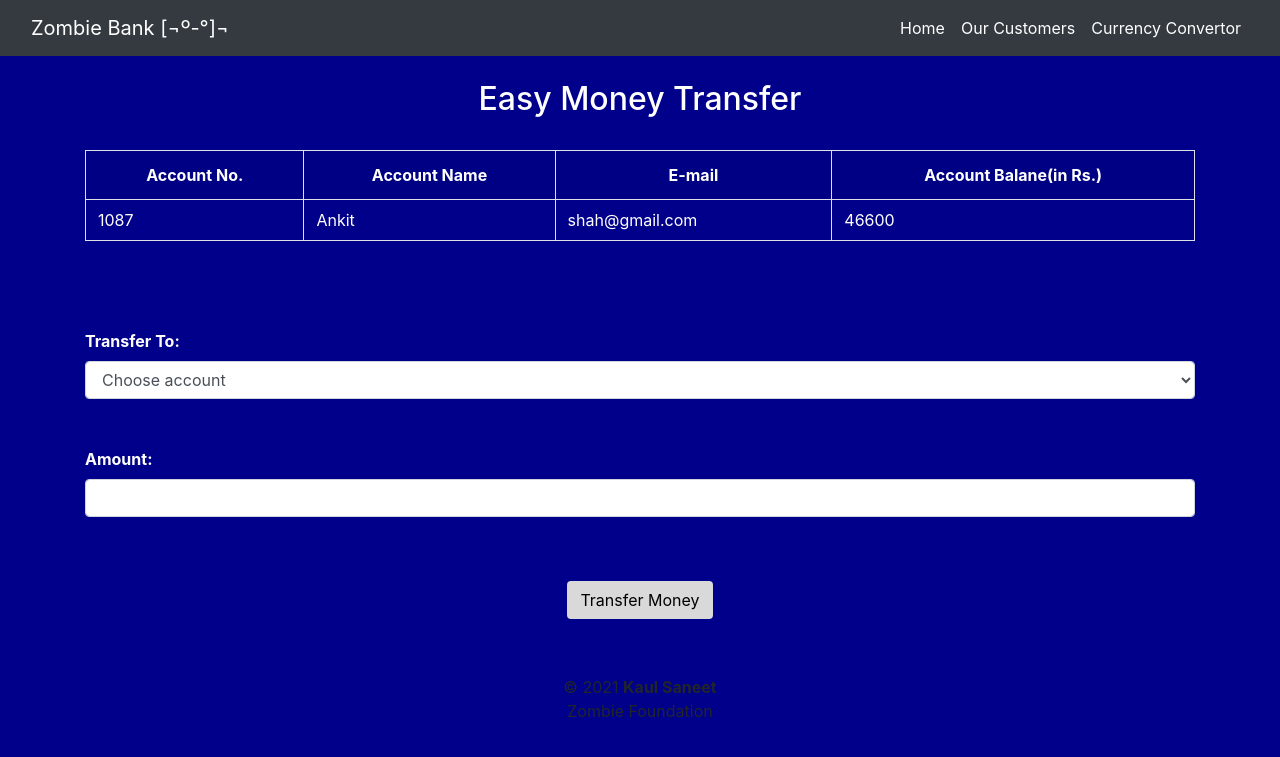
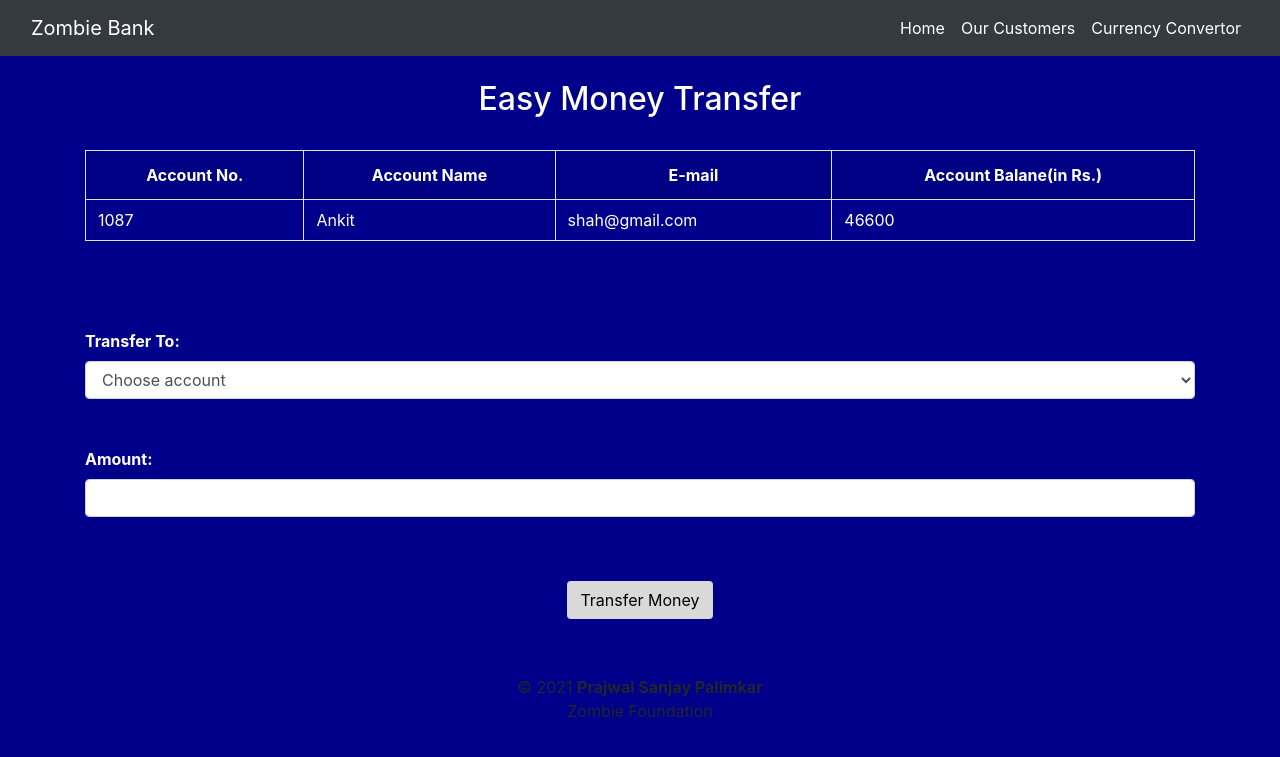
Before and after one commit to PrajwalSanjayPalimkar/GRIP-Task-1, a PHP site: page /selecteduserdetail.php?id=1087 in a window 1280 px wide. Shown: the top 757 px of the page. Run offline with PHP 8.4, Linux system fonts and the light colour scheme; data comes from the database, SQL or seed files in the repository.

Commit message:
Update selecteduserdetail.php

```diff
--- a/selecteduserdetail.php
+++ b/selecteduserdetail.php
@@ -85,7 +85,7 @@ if(isset($_POST['submit']))
 <!-- Navigation bar-->
 <nav class="navbar navbar-expand-lg navbar-dark bg-dark">
   <div class="container-fluid">
-    <a class="navbar-brand" href="#">Zombie Bank [¬º-°]¬  </a>
+    <a class="navbar-brand" href="#">Zombie Bank</a>
     <button class="navbar-toggler" type="button" data-toggle="collapse" data-target="#navbarSupportedContent" aria-controls="navbarSupportedContent" aria-expanded="false" aria-label="Toggle navigation">
       <span class="navbar-toggler-icon"></span>
     </button>
@@ -204,7 +204,7 @@ if(isset($_POST['submit']))
         </form>
     </div>
     <footer class="text-center mt-5 py-2">
-            <p>&copy 2021 <b>Kaul Saneet</b> <br> Zombie Foundation</p>
+            <p>&copy 2021 <b>Prajwal Sanjay Palimkar</b> <br> Zombie Foundation</p>
     </footer>
 <script src="https://code.jquery.com/jquery-3.5.1.slim.min.js" integrity="sha384-DfXdz2htPH0lsSSs5nCTpuj/zy4C+OGpamoFVy38MVBnE+IbbVYUew+OrCXaRkfj" crossorigin="anonymous"></script>
 <script src="https://cdn.jsdelivr.net/npm/bootstrap@4.5.3/dist/js/bootstrap.bundle.min.js" integrity="sha384-ho+j7jyWK8fNQe+A12Hb8AhRq26LrZ/JpcUGGOn+Y7RsweNrtN/tE3MoK7ZeZDyx" crossorigin="anonymous"></script>
```
